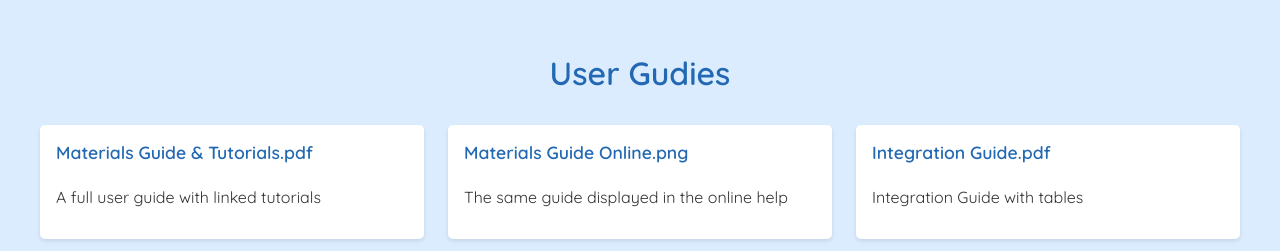
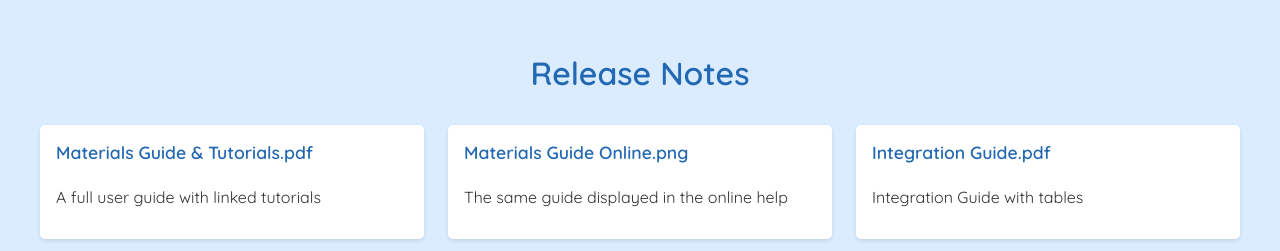
Before and after one commit to Daisy-Docs/Portfolio, a Jekyll site: the page Release Notes.html, which Jekyll copies as it is, in a window 1280 px wide. Shown: the top 251 px of the page. Built offline with Jekyll 4.4.1, drawn with Linux system fonts in a browser that asks for light colours.

Commit message:
Update Release Notes.html

```diff
--- a/Release Notes.html
+++ b/Release Notes.html
@@ -3,7 +3,7 @@
 <head>
   <meta charset="UTF-8" />
   <meta name="viewport" content="width=device-width, initial-scale=1" />
-  <title>User Gudies</title>
+  <title>Release Notes</title>
 
   <!-- Import Quicksand from Google Fonts -->
   <link href="https://fonts.googleapis.com/css2?family=Quicksand:wght@400;600&display=swap" rel="stylesheet">
@@ -75,7 +75,7 @@
   </style>
 </head>
 <body>
-  <h1>User Gudies</h1>
+  <h1>Release Notes</h1>
 
   <div class="grid-container">
     <div class="sample">
```
